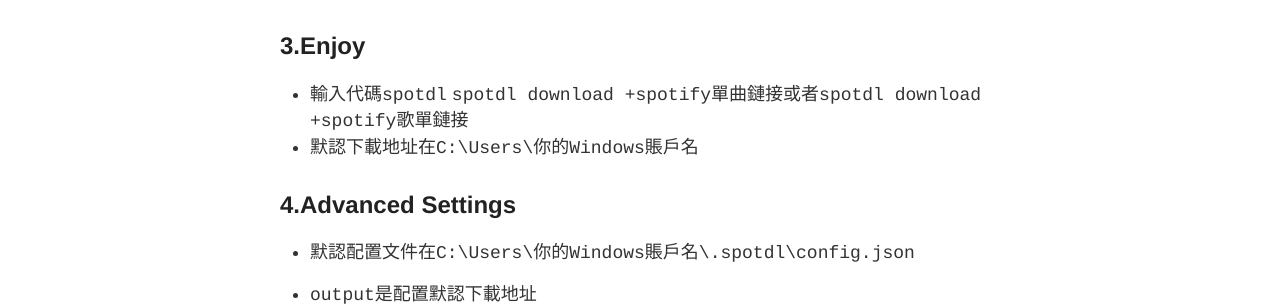
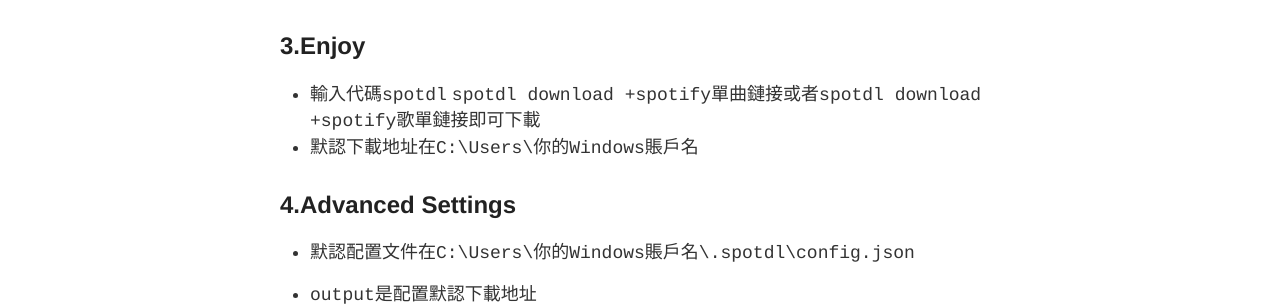
Before and after one commit to GholtsMxv/archiveblogg, a Jekyll site: the page built from _posts/2024-03-05-Download music for free on Spotify.md, in a window 1280 px wide. Shown: the part 561-867 px from the top of the page. Built offline with Jekyll 4.4.1, drawn with Linux system fonts in a browser that asks for light colours; comment, search, counter and statistics services are not loaded.

Commit message:
Update 2024-03-05-Download music for free on Spotify.md

```diff
--- a/_posts/2024-03-05-Download music for free on Spotify.md
+++ b/_posts/2024-03-05-Download music for free on Spotify.md
@@ -18,7 +18,7 @@
 
 ## 3.Enjoy
 
-- 輸入代碼`spotdl` `spotdl download +spotify單曲鏈接`或者`spotdl download +spotify歌單鏈接`
+- 輸入代碼`spotdl` `spotdl download +spotify單曲鏈接`或者`spotdl download +spotify歌單鏈接`即可下載
 - 默認下載地址在`C:\Users\你的Windows賬戶名`
 
 ## 4.Advanced Settings
```
